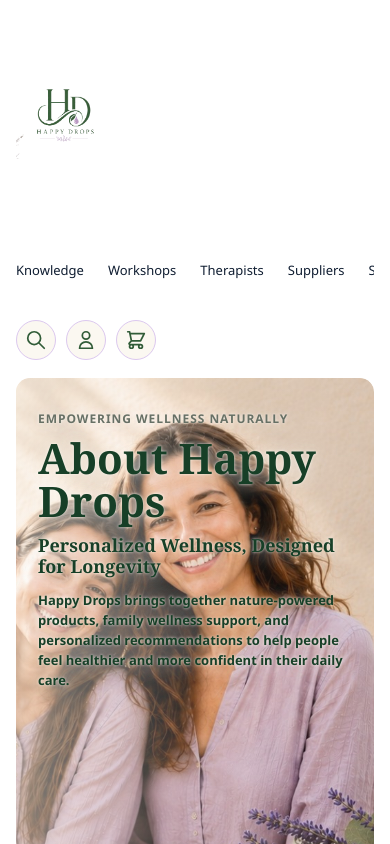
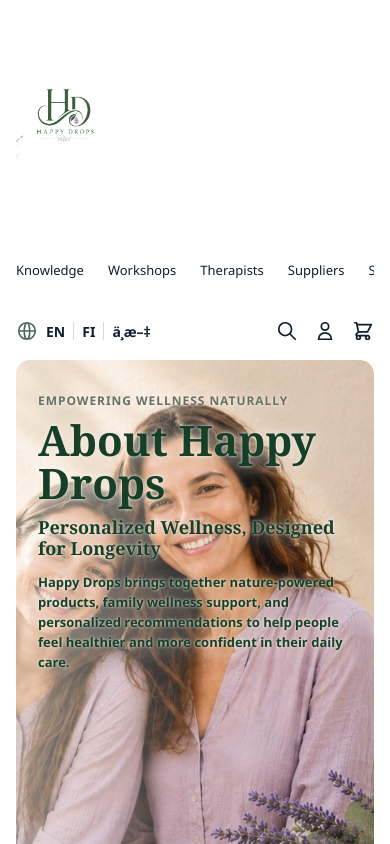
Before and after one commit to Poornimj/Happy-Drops, a React app in the folder frontend/: page / in a window 390 px wide. Shown: the top 844 px of the page. Built offline with nearby package versions, Linux system fonts and the light colour scheme; the HTML template or start-up script is replaced by a standard one.

Commit message:
Add language switcher and plain navbar icons

```diff
--- a/frontend/src/components/Navbar.jsx
+++ b/frontend/src/components/Navbar.jsx
@@ -1,4 +1,5 @@
 import {
+  HiOutlineGlobeAlt,
   HiOutlineSearch,
   HiOutlineShoppingCart,
   HiOutlineUser,
@@ -21,6 +22,16 @@
         <a href="#">About Us</a>
       </div>
 
+      <div className="nav-actions">
+        <div className="language-switcher" aria-label="Language selector">
+          <HiOutlineGlobeAlt />
+          <a href="#">EN</a>
+          <span></span>
+          <a href="#">FI</a>
+          <span></span>
+          <a href="#">ä¸­æ–‡</a>
+        </div>
+
         <div className="nav-icons">
           <a href="#" className="nav-icon" aria-label="Search">
             <HiOutlineSearch />
@@ -34,6 +45,7 @@
             <HiOutlineShoppingCart />
           </a>
         </div>
+      </div>
     </nav>
   );
 }
--- a/frontend/src/index.css
+++ b/frontend/src/index.css
@@ -2276,3 +2276,96 @@
     height: 40px !important;
   }
 }
+
+/* Navbar language and plain icons correction */
+.nav-actions {
+  display: flex;
+  align-items: center;
+  justify-content: flex-end;
+  gap: 22px;
+}
+
+.language-switcher {
+  display: flex;
+  align-items: center;
+  gap: 11px;
+  color: #0f1d31;
+  font-size: 15px;
+  font-weight: 600;
+  white-space: nowrap;
+}
+
+.language-switcher svg {
+  width: 22px;
+  height: 22px;
+  color: #4f655a;
+  stroke-width: 1.8;
+}
+
+.language-switcher a {
+  color: #0f1d31;
+}
+
+.language-switcher span {
+  width: 1px;
+  height: 18px;
+  background: #d8ddcf;
+}
+
+.nav-icons {
+  display: flex;
+  align-items: center;
+  gap: 22px;
+}
+
+.nav-icon {
+  width: auto !important;
+  height: auto !important;
+  display: inline-flex;
+  align-items: center;
+  justify-content: center;
+  color: #0f1d31 !important;
+  background: transparent !important;
+  border: 0 !important;
+  border-radius: 0 !important;
+  box-shadow: none !important;
+  padding: 0 !important;
+}
+
+.nav-icon svg {
+  width: 26px;
+  height: 26px;
+  stroke-width: 1.9;
+}
+
+.nav-icon:hover,
+.language-switcher a:hover {
+  color: #a67ac5 !important;
+  transform: none !important;
+}
+
+.login-button {
+  display: none !important;
+}
+
+@media (max-width: 900px) {
+  .nav-actions {
+    width: 100%;
+    justify-content: space-between;
+    gap: 16px;
+  }
+
+  .language-switcher {
+    gap: 8px;
+    font-size: 14px;
+  }
+
+  .nav-icons {
+    gap: 16px;
+  }
+
+  .nav-icon svg {
+    width: 24px;
+    height: 24px;
+  }
+}
```
Lines whose indentation alone changed are shown as unchanged.
